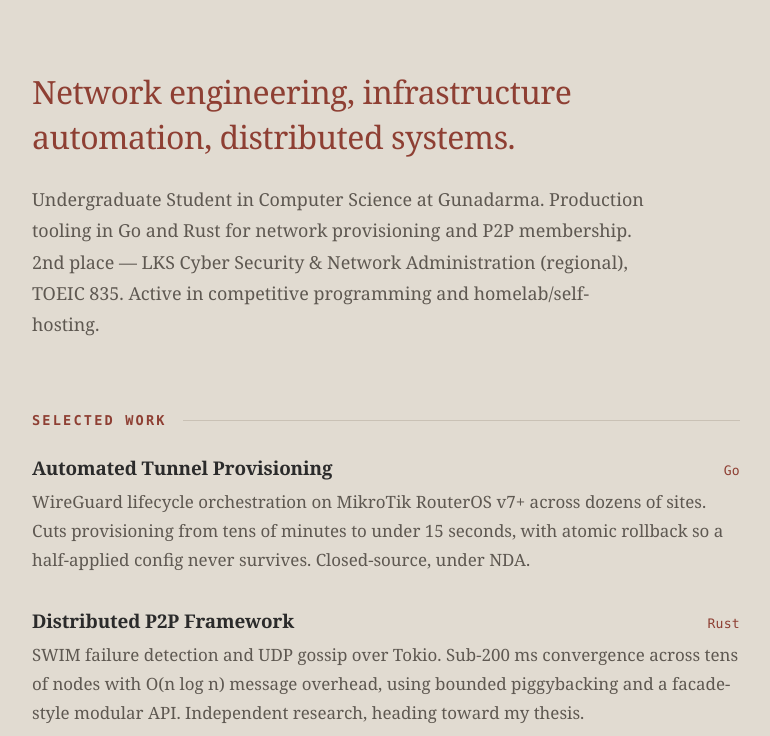
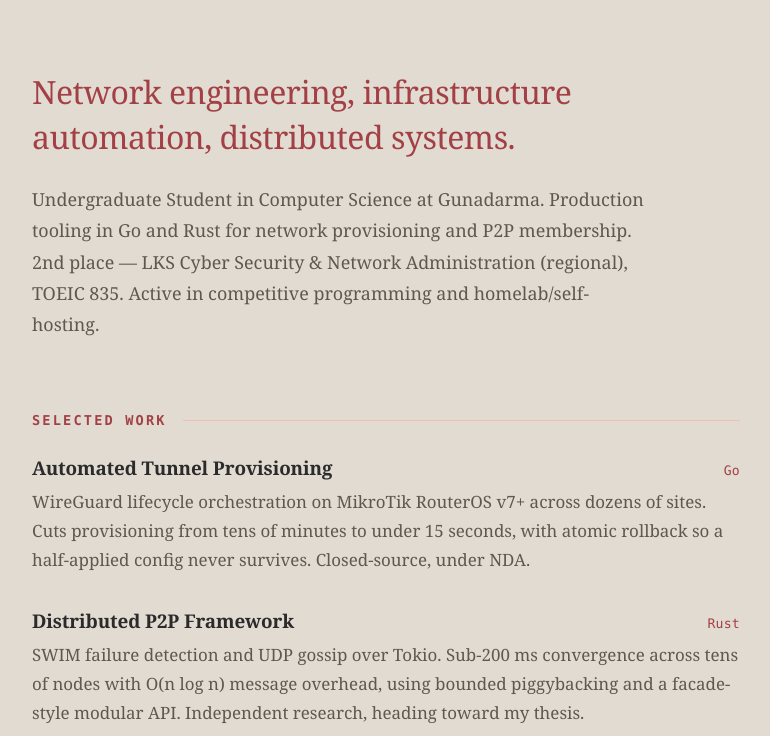
Before and after one commit to helscape/Portofolio, a website: page index.html in a window 1280 px wide. Shown: the part 64-800 px from the top of the page, without its empty margins (254-1024 px from the left). Drawn offline with Linux system fonts and the light colour scheme.

Commit message:
theme: correct the light accent to an Olivia-derived pink

```diff
--- a/assets/main.css
+++ b/assets/main.css
@@ -15,8 +15,9 @@
  *   RAL 000 20 00 #2b2b2b  slate-black modifiers
  *   RAL 040 80 20 #f1beb0  Olivia pink
  *
- * Pink is darkened for link text on cream so it stays legible; the
- * genuine pink is kept for selections and other soft highlights.
+ * The light accent is a darker pink derived from RAL 040 80 20 so
+ * text stays legible on CP cream; the genuine pink is kept for flat
+ * details such as selections and section rules.
  *
  * Layout is a single column capped at 780px. Below 640px the top bar
  * collapses its navigation links; the brand and theme toggle remain.
@@ -27,7 +28,7 @@
   --fg:#2b2b2b;
   --muted:#5e5851;
   --faint:#8f877c;
-  --accent:#8e3f33;
+  --accent:#a34046;
   --accent-soft:#f1beb0;
   --rule:#c9c1b5;
   --bar:rgba(225,219,209,.82);
@@ -178,7 +179,7 @@ h2{
   color:var(--accent);margin:0 0 1.5rem;
   display:flex;align-items:center;gap:1rem;
 }
-h2::after{content:"";flex:1;height:1px;background:var(--rule)}
+h2::after{content:"";flex:1;height:1px;background:var(--accent-soft)}
 
 /* Work items */
 
```
